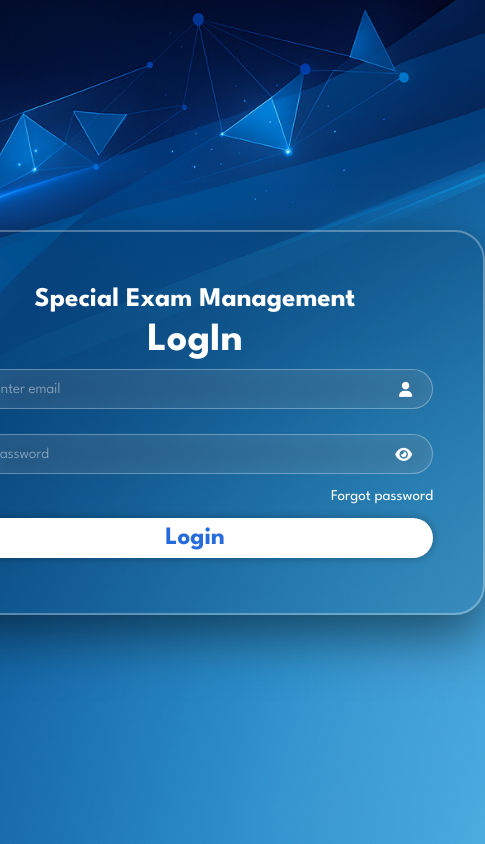
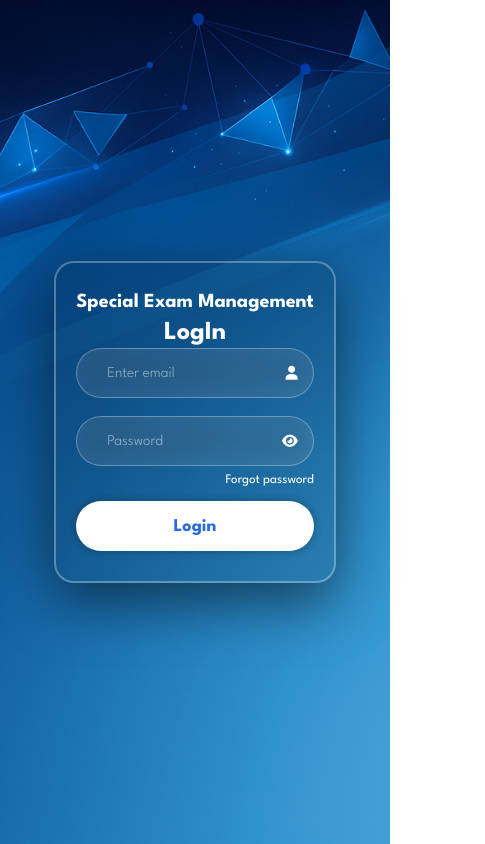
Before and after one commit to developerBYrlm/SPM, a React (Vite) app in the folder Frontend/: page /login in a window 390 px wide. Shown: the whole page, 485 px wide, since content can reach past the window. Built offline with nearby package versions, Linux system fonts and the light colour scheme.

Commit message:
Enhance responsive design in website.css
Added responsive styles for tablet, mobile, and small mobile breakpoints in website.css.

```diff
--- a/Frontend/src/pages/website.css
+++ b/Frontend/src/pages/website.css
@@ -413,3 +413,146 @@ body {
     0% { transform: rotate(0deg); }
     100% { transform: rotate(360deg); }
 }
+
+/* ==========================================
+   TABLET (768px)
+   ========================================== */
+@media (max-width: 768px) {
+
+    body {
+        padding: 20px;
+    }
+
+    .wrapper {
+        width: 100%;
+        max-width: 550px;
+        padding: 40px 30px;
+    }
+
+    .wrapper h1 {
+        font-size: 24px;
+    }
+
+    .wrapper h2 {
+        font-size: 32px;
+    }
+
+    .input-box input {
+        font-size: 18px;
+    }
+
+    .wrapper .button {
+        font-size: 20px;
+    }
+
+    .text {
+        font-size: 16px;
+        width: 100%;
+    }
+}
+
+
+/* ==========================================
+   MOBILE (576px)
+   ========================================== */
+@media (max-width: 576px) {
+
+    body {
+        padding: 15px;
+        align-items: center;
+    }
+
+    .wrapper {
+        width: 100%;
+        padding: 30px 20px;
+        border-radius: 20px;
+    }
+
+    .wrapper h1 {
+        font-size: 20px;
+    }
+
+    .wrapper h2 {
+        font-size: 26px;
+    }
+
+    .wrapper .input-box {
+        height: 50px;
+        margin: 18px 0;
+    }
+
+    .input-box input {
+        font-size: 16px;
+        padding: 0 15px;
+    }
+
+    .input-box i {
+        right: 15px;
+        font-size: 14px;
+    }
+
+    .wrapper .button {
+        height: 50px;
+        font-size: 18px;
+    }
+
+    .remember-forgot {
+        font-size: 13px !important;
+    }
+
+    .text {
+        width: 100%;
+        font-size: 14px;
+        padding: 10px;
+    }
+
+    .popup-box {
+        width: 90%;
+        padding: 20px;
+    }
+
+    .popup-box h2 {
+        font-size: 22px;
+    }
+
+    .popup-box p {
+        font-size: 14px;
+    }
+
+}
+
+
+/* ==========================================
+   SMALL MOBILE (375px)
+   ========================================== */
+@media (max-width: 375px) {
+
+    .wrapper {
+        padding: 25px 15px;
+    }
+
+    .wrapper h1 {
+        font-size: 18px;
+    }
+
+    .wrapper h2 {
+        font-size: 22px;
+    }
+
+    .input-box input {
+        font-size: 14px;
+    }
+
+    .wrapper .button {
+        font-size: 16px;
+    }
+
+    .remember-forgot {
+        font-size: 12px !important;
+    }
+
+    .text {
+        font-size: 13px;
+    }
+
+}
```
